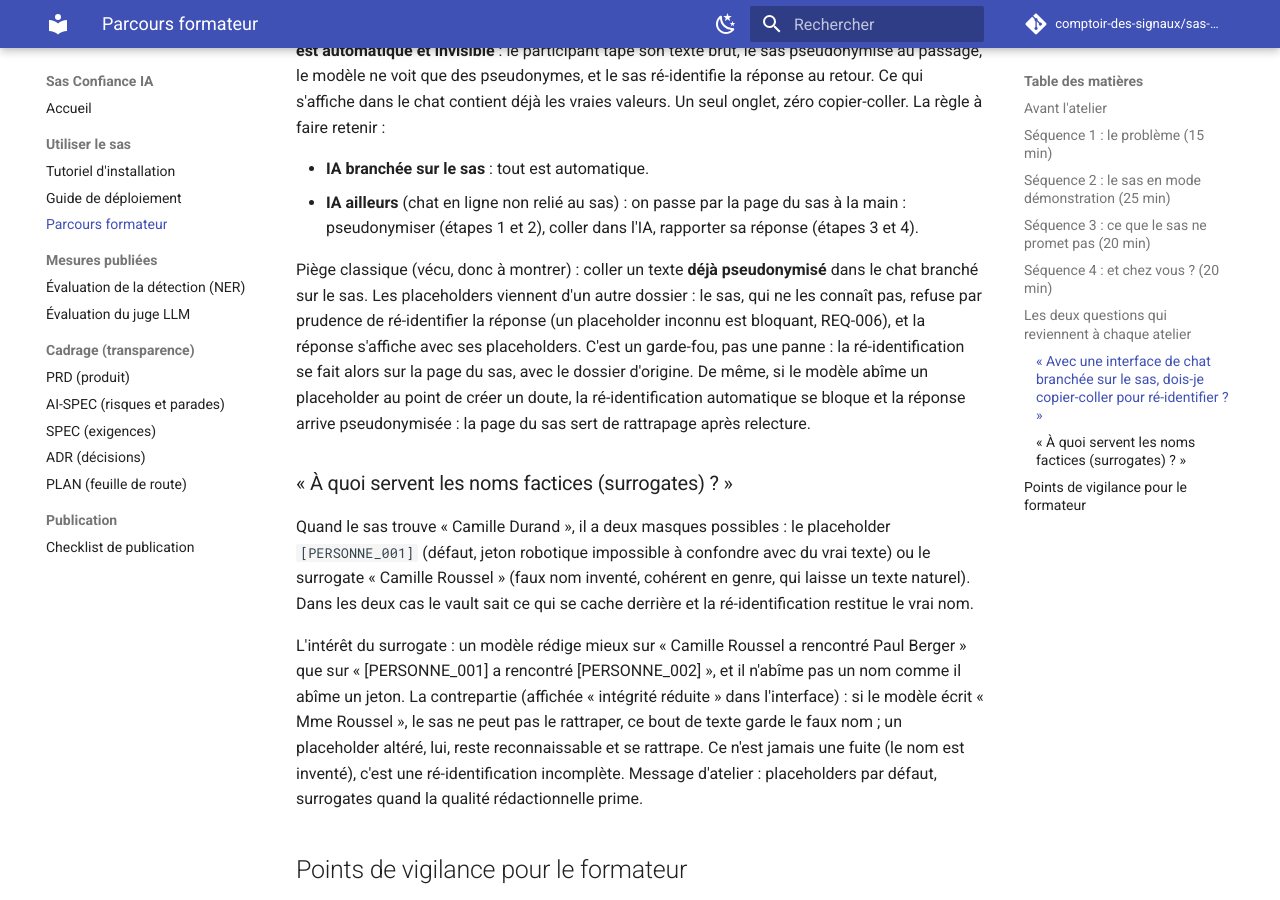
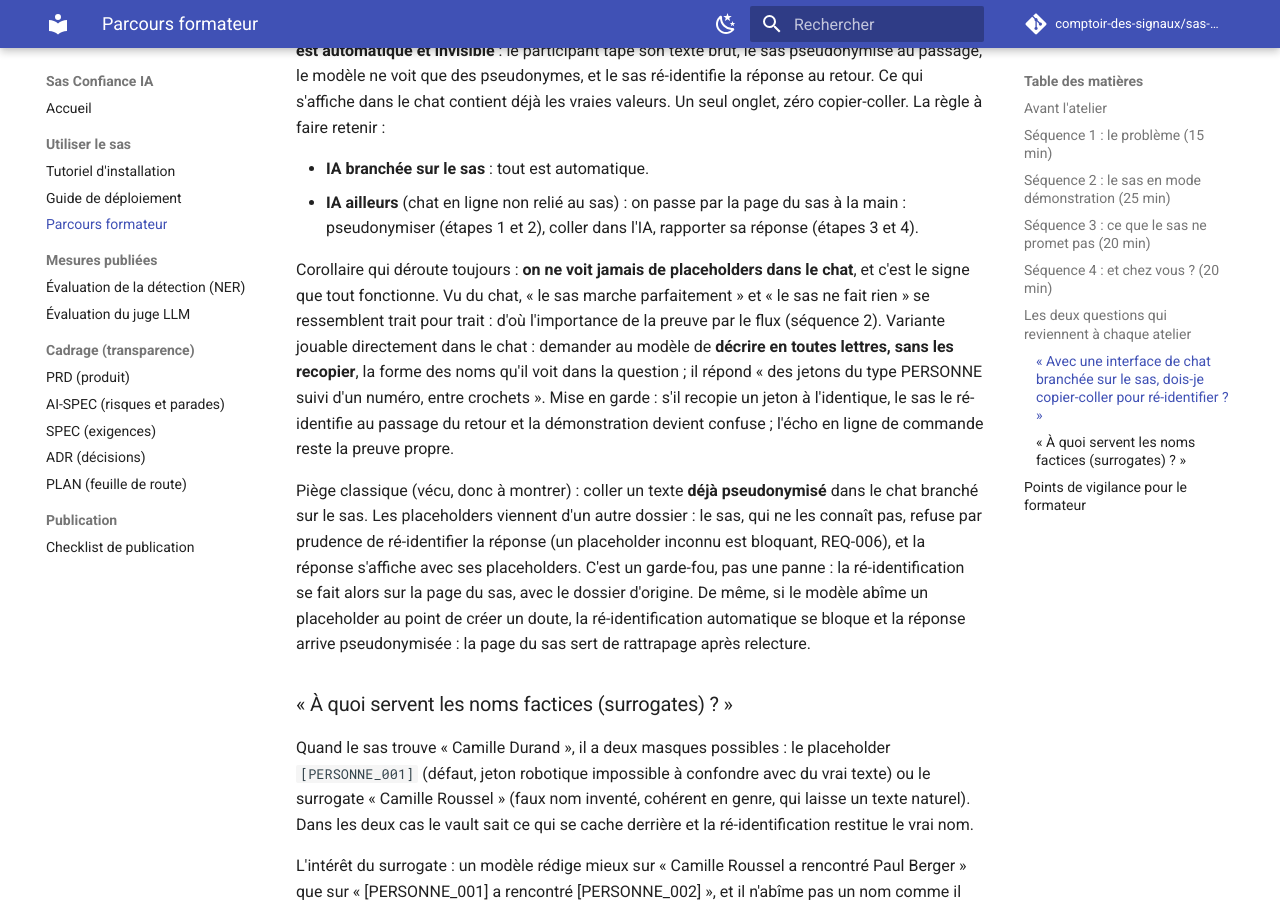
Before and after one commit to comptoir-des-signaux/sas-confiance-ia, an MkDocs documentation site: the page built from docs/parcours-formateur.md, in a window 1280 px wide and 900 px high, scrolled down 2505 px. Built offline with MkDocs 1.6.1 and Material for MkDocs 9.7.7, drawn with Linux system fonts in a browser that asks for light colours; comment, search, counter and statistics services are not loaded.

Commit message:
docs: on ne voit jamais de placeholders dans le chat, et c'est le but
Ajout au parcours formateur du corollaire qui déroute tous les nouveaux
utilisateurs : depuis le chat branché sur le sas, un sas qui marche et un
sas absent se ressemblent trait pour trait, puisque la ré-identification
efface les placeholders au retour. Variante de preuve jouable en direct
dans le chat (faire décrire au modèle la forme des jetons sans les
recopier, testée sur mistral-small:24b), avec sa mise en garde ; l'écho en
ligne de commande reste la preuve propre.

Co-Authored-By: Claude Fable 5 <noreply@anthropic.com>

```diff
--- a/docs/parcours-formateur.md
+++ b/docs/parcours-formateur.md
@@ -119,6 +119,17 @@ copier-coller. La règle à faire retenir :
   du sas à la main : pseudonymiser (étapes 1 et 2), coller dans l'IA,
   rapporter sa réponse (étapes 3 et 4).
 
+Corollaire qui déroute toujours : **on ne voit jamais de placeholders dans
+le chat**, et c'est le signe que tout fonctionne. Vu du chat, « le sas
+marche parfaitement » et « le sas ne fait rien » se ressemblent trait pour
+trait : d'où l'importance de la preuve par le flux (séquence 2). Variante
+jouable directement dans le chat : demander au modèle de **décrire en
+toutes lettres, sans les recopier**, la forme des noms qu'il voit dans la
+question ; il répond « des jetons du type PERSONNE suivi d'un numéro,
+entre crochets ». Mise en garde : s'il recopie un jeton à l'identique, le
+sas le ré-identifie au passage du retour et la démonstration devient
+confuse ; l'écho en ligne de commande reste la preuve propre.
+
 Piège classique (vécu, donc à montrer) : coller un texte **déjà
 pseudonymisé** dans le chat branché sur le sas. Les placeholders viennent
 d'un autre dossier : le sas, qui ne les connaît pas, refuse par prudence de
```
